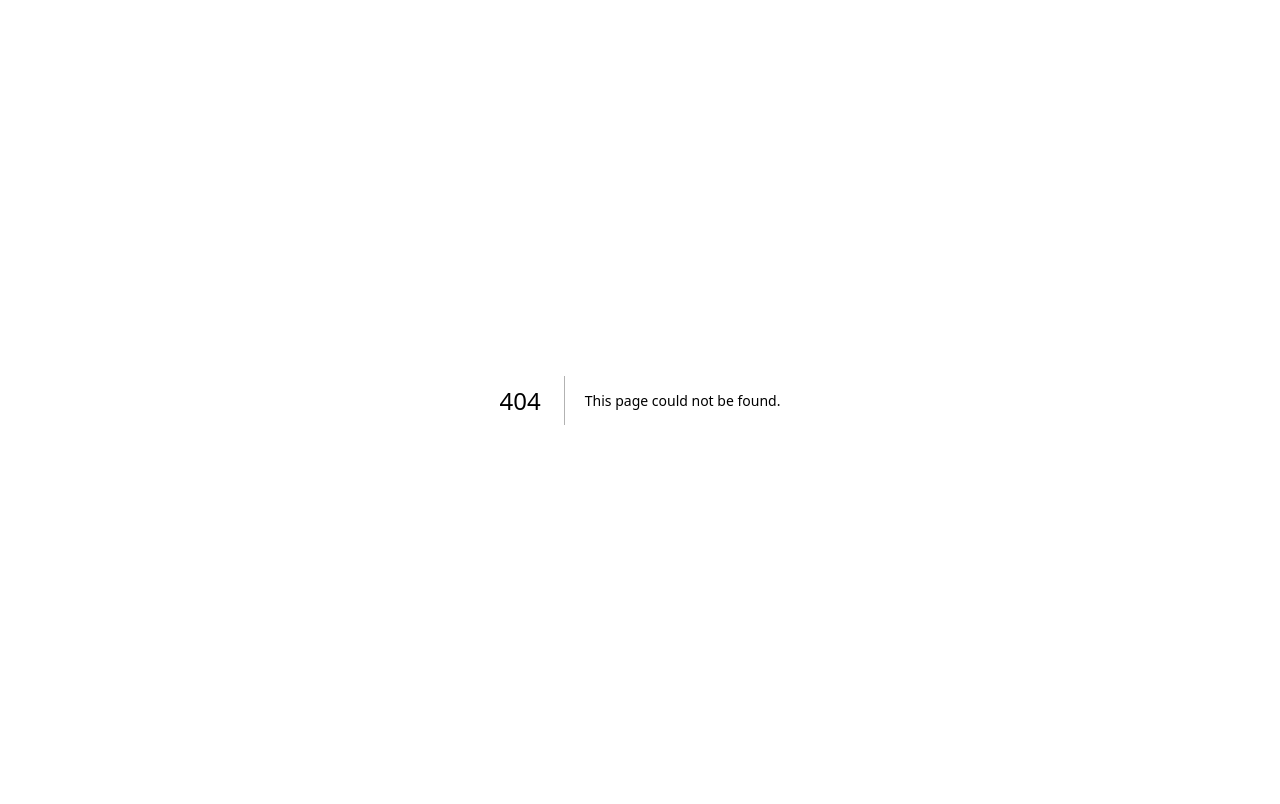
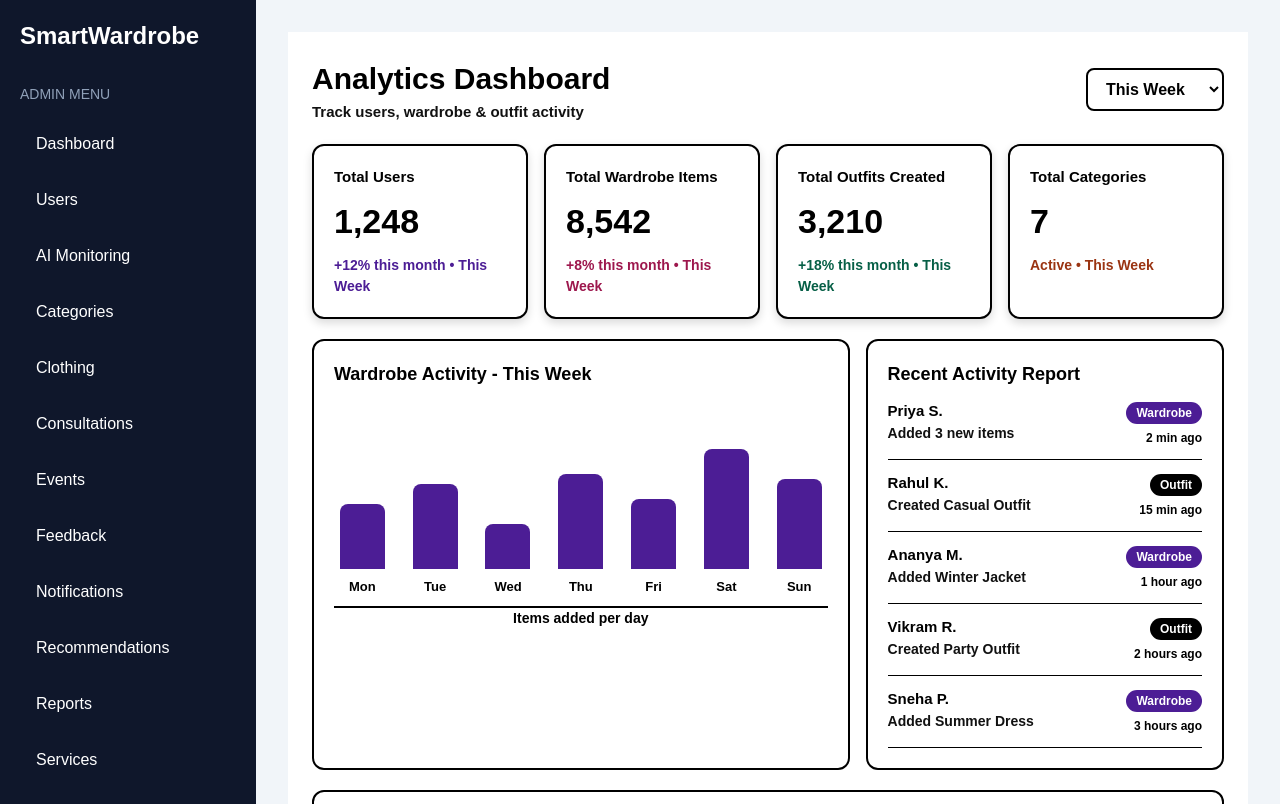
Before and after one commit to Jveerendragit818/SmartWardrobe-Styra, a Next.js app in the folder frontend/: page /admin/analytics in a window 1280 px wide. Before the commit this address had no page. Shown: the top 804 px of the page. Built offline with nearby package versions, Linux system fonts and the light colour scheme.

Commit message:
day 5 work of frontend admin m2

```diff
--- /dev/null
+++ b/frontend/src/app/admin/analytics/page.tsx
@@ -0,0 +1,100 @@
+"use client";
+import { useState } from "react";
+
+export default function AnalyticsPage() {
+  const [filter, setFilter] = useState("This Week");
+
+  const stats = [
+    { label: "Total Users", value: "1,248", change: "+12% this month", color: "#4c1d95" },
+    { label: "Total Wardrobe Items", value: "8,542", change: "+8% this month", color: "#9d174d" },
+    { label: "Total Outfits Created", value: "3,210", change: "+18% this month", color: "#065f46" },
+    { label: "Total Categories", value: "7", change: "Active", color: "#9a3412" },
+  ];
+
+  const chartData = [
+    { day: "Mon", value: 65 },
+    { day: "Tue", value: 85 },
+    { day: "Wed", value: 45 },
+    { day: "Thu", value: 95 },
+    { day: "Fri", value: 70 },
+    { day: "Sat", value: 120 },
+    { day: "Sun", value: 90 },
+  ];
+
+  const activities = [
+    { user: "Priya S.", action: "Added 3 new items", time: "2 min ago", type: "Wardrobe" },
+    { user: "Rahul K.", action: "Created Casual Outfit", time: "15 min ago", type: "Outfit" },
+    { user: "Ananya M.", action: "Added Winter Jacket", time: "1 hour ago", type: "Wardrobe" },
+    { user: "Vikram R.", action: "Created Party Outfit", time: "2 hours ago", type: "Outfit" },
+    { user: "Sneha P.", action: "Added Summer Dress", time: "3 hours ago", type: "Wardrobe" },
+  ];
+
+  return (
+    <div style={{ padding: "24px", background: "#ffffff", minHeight: "100vh", fontFamily: "Arial", color: "#000000" }}>
+      <div style={{ display: "flex", justifyContent: "space-between", alignItems: "center" }}>
+        <div>
+          <h1 style={{ fontSize: "30px", fontWeight: "900", margin: 0, color: "#000000" }}>Analytics Dashboard</h1>
+          <p style={{ color: "#111111", fontWeight: "700", fontSize: "15px" }}>Track users, wardrobe & outfit activity</p>
+        </div>
+        <select value={filter} onChange={(e) => setFilter(e.target.value)} style={{ padding: "10px 14px", borderRadius: "8px", border: "2px solid #000", fontWeight: "bold", color: "#000", background: "white" }}>
+          <option>This Week</option>
+          <option>This Month</option>
+          <option>This Year</option>
+        </select>
+      </div>
+
+      <div style={{ display: "grid", gridTemplateColumns: "repeat(4, 1fr)", gap: "16px", marginTop: "20px" }}>
+        {stats.map((s) => (
+          <div key={s.label} style={{ background: "white", padding: "20px", borderRadius: "12px", border: "2px solid #000000", boxShadow: "0 4px 10px rgba(0,0,0,0.15)" }}>
+            <p style={{ color: "#000000", margin: 0, fontSize: "15px", fontWeight: "800" }}>{s.label}</p>
+            <h2 style={{ fontSize: "34px", margin: "8px 0", color: "#000000", fontWeight: "900" }}>{s.value}</h2>
+            <p style={{ color: s.color, margin: 0, fontSize: "14px", fontWeight: "900" }}>{s.change} • {filter}</p>
+          </div>
+        ))}
+      </div>
+
+      <div style={{ display: "grid", gridTemplateColumns: "1.5fr 1fr", gap: "16px", marginTop: "20px" }}>
+        <div style={{ background: "white", padding: "20px", borderRadius: "12px", border: "2px solid #000" }}>
+          <h3 style={{ color: "#000", fontWeight: "900", fontSize: "18px", margin: 0 }}>Wardrobe Activity - {filter}</h3>
+          <div style={{ display: "flex", alignItems: "flex-end", gap: "16px", height: "200px", marginTop: "20px", borderBottom: "2px solid #000", paddingBottom: "10px" }}>
+            {chartData.map((d) => (
+              <div key={d.day} style={{ flex: 1, textAlign: "center" }}>
+                <div style={{ background: "#4c1d95", height: `${d.value}px`, borderRadius: "8px 8px 0 0", margin: "0 auto", maxWidth: "45px" }}></div>
+                <p style={{ fontSize: "13px", marginTop: "8px", color: "#000", fontWeight: "800" }}>{d.day}</p>
+              </div>
+            ))}
+          </div>
+          <p style={{ textAlign: "center", color: "#000", fontSize: "14px", fontWeight: "700" }}>Items added per day</p>
+        </div>
+
+        <div style={{ background: "white", padding: "20px", borderRadius: "12px", border: "2px solid #000" }}>
+          <h3 style={{ color: "#000", fontWeight: "900", fontSize: "18px", margin: 0 }}>Recent Activity Report</h3>
+          {activities.map((a, i) => (
+            <div key={i} style={{ display: "flex", justifyContent: "space-between", padding: "12px 0", borderBottom: "1px solid #000" }}>
+              <div>
+                <p style={{ margin: 0, fontWeight: "900", fontSize: "15px", color: "#000" }}>{a.user}</p>
+                <p style={{ margin: 0, color: "#111", fontSize: "14px", fontWeight: "700" }}>{a.action}</p>
+              </div>
+              <div style={{ textAlign: "right" }}>
+                <span style={{ background: a.type === "Outfit" ? "#000000" : "#4c1d95", color: "white", padding: "4px 10px", borderRadius: "12px", fontSize: "12px", fontWeight: "800" }}>{a.type}</span>
+                <p style={{ margin: "5px 0 0", color: "#000", fontSize: "12px", fontWeight: "700" }}>{a.time}</p>
+              </div>
+            </div>
+          ))}
+        </div>
+      </div>
+
+      <div style={{ background: "white", padding: "20px", borderRadius: "12px", marginTop: "20px", border: "2px solid #000" }}>
+        <h3 style={{ color: "#000", fontWeight: "900", fontSize: "18px", margin: 0 }}>User & Wardrobe Report</h3>
+        <table style={{ width: "100%", borderCollapse: "collapse", marginTop: "10px", color: "#000" }}>
+          <thead><tr style={{ background: "#000000", color: "white", textAlign: "left" }}><th style={{ padding: "12px" }}>User</th><th style={{ padding: "12px" }}>Items</th><th style={{ padding: "12px" }}>Outfits</th><th style={{ padding: "12px" }}>Status</th></tr></thead>
+          <tbody style={{ fontWeight: "700" }}>
+            <tr style={{ borderBottom: "1px solid #000" }}><td style={{ padding: "12px" }}>Priya S.</td><td style={{ padding: "12px" }}>42</td><td style={{ padding: "12px" }}>15</td><td style={{ padding: "12px", color: "#065f46" }}>● Active</td></tr>
+            <tr style={{ borderBottom: "1px solid #000" }}><td style={{ padding: "12px" }}>Rahul K.</td><td style={{ padding: "12px" }}>28</td><td style={{ padding: "12px" }}>9</td><td style={{ padding: "12px", color: "#065f46" }}>● Active</td></tr>
+            <tr><td style={{ padding: "12px" }}>Ananya M.</td><td style={{ padding: "12px" }}>65</td><td style={{ padding: "12px" }}>22</td><td style={{ padding: "12px", color: "#9a3412" }}>● New</td></tr>
+          </tbody>
+        </table>
+      </div>
+    </div>
+  );
+}
```
